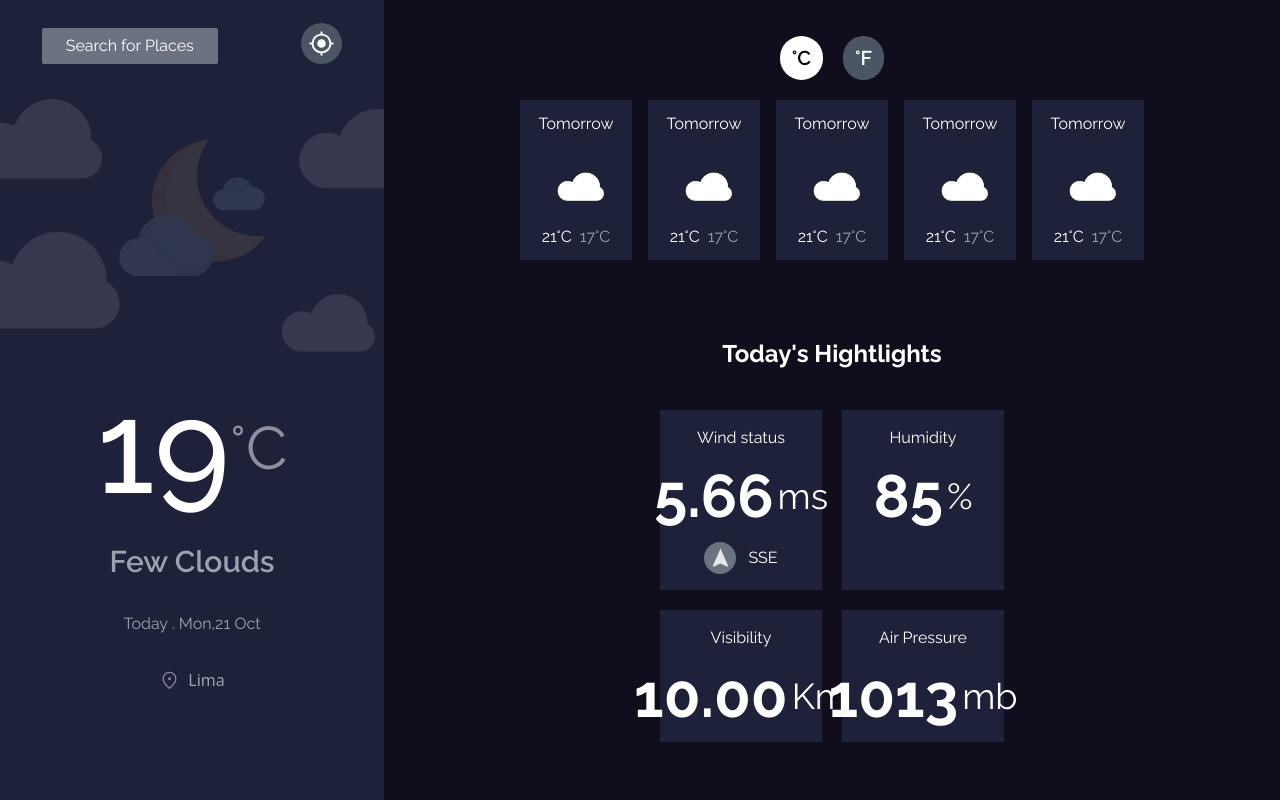
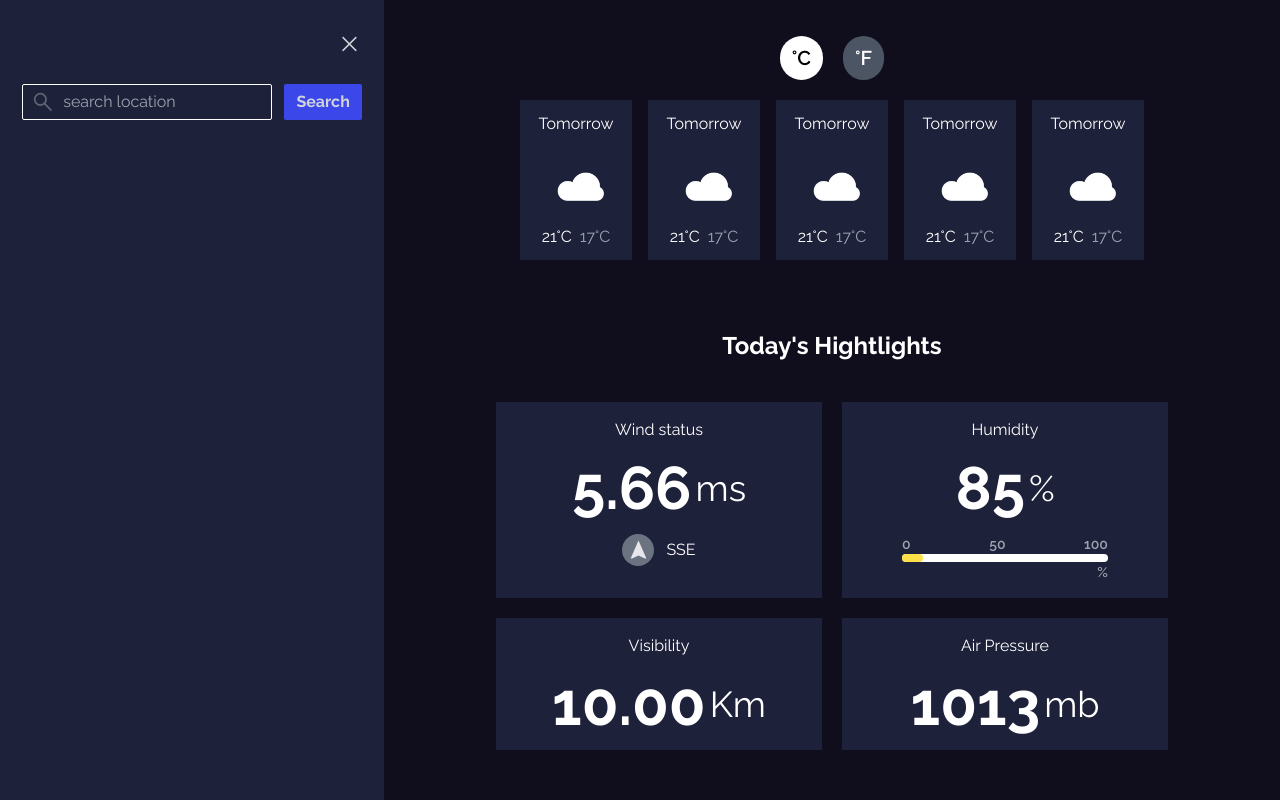
Before and after one commit to JcReyes29/weather-app, a Next.js app: page / in a window 1280 px wide. Built offline with nearby package versions, Linux system fonts and the light colour scheme.

Commit message:
Search-Aside and design-humidity

```diff
--- a/app/page.js
+++ b/app/page.js
@@ -3,7 +3,7 @@ export default function Home() {
     <>
       <div className="fondo flex flex-col md:flex-row w-screen">
 
-        <aside className="fondo w-screen h-screen min-w-80 md:w-[30%]">
+        <aside className="relative fondo w-screen h-screen min-w-80 md:w-[30%]">
           <div className="flex items-end w-full h-16 justify-around text-white">
             <button className="rounded-sm bg-gray-500 h-9 w-44">Search for Places</button>
             <div className="bg-gray-600 rounded-full p-2 cursor-pointer">
@@ -33,6 +33,22 @@ export default function Home() {
           </div>
 
         </aside>
+        <nav className="absolute fondo w-screen h-screen min-w-80 md:w-[30%]">
+          <div className=" flex flex-col p-4 text-gray-300 gap-5">
+            <div className="flex w-full justify-end px-2 text-5xl font-extralight cursor-pointer hover:text-white">&times;</div>
+            <div className="flex justify-around">
+              <div className="flex search border rounded-sm border-white md:w-[180px] xl:w-[250px] hover:border-2">
+                <img className="mx-2" width={24} src="/images/search.svg" alt="" />
+                <input type="text" className="w-full bg-transparent outline-none" placeholder="search location" />
+              </div>
+              <button className="rounded-sm px-3 py-1.5 font-bold bg-[#3c47e9] hover:bg-[#3c48e9a1]">
+                Search
+              </button>
+            </div>
+
+          </div>
+
+        </nav>
 
         <section className="bg-[#100e1d] w-full flex flex-col items-center md:w-[70%]">
 
@@ -94,10 +110,10 @@ export default function Home() {
               </li>
             </ul>
           </div>
-          <menu className=" bg-[#100e1d] w-full md:w-full md:m-auto px-5 md:flex md:flex-col md:items-center md:justify-center max-w-sm mt-12 gap-5 text-white">
+          <menu className=" bg-[#100e1d] w-full md:w-full md:m-auto px-5 md:flex md:flex-col md:items-center md:justify-center max-w-sm mt-12 gap-5 text-white md:max-w-none">
             <h2 className="text-2xl font-bold my-5">Today&apos;s Hightlights</h2>
-            <div className="flex md:gap-5 md:grid md:grid-cols-2 md:w-full">
-              <div className="p-4 cuadro flex flex-col items-center gap-4 bg-[#1e213a] ">
+            <div className="flex flex-col gap-4 md:grid md:gap-5 md:grid-cols-2 md:w-full md:max-w-2xl">
+              <div className="p-4 cuadro flex flex-col items-center gap-4 bg-[#1e213a]">
                 <h2>Wind status</h2>
                 <div className="flex gap-1 items-center">
                   <h3 className="text-6xl font-bold">5.66</h3>
@@ -117,8 +133,19 @@ export default function Home() {
                   <h3 className="text-6xl font-bold">85</h3>
                   <h4 className="text-4xl">%</h4>
                 </div>
-                {/* FALTA DISEÑO DE TERMOMETRO */}
+                <div className="w-[70%] text-gray-400 font-semibold text-sm">
+                  <div className="flex justify-between ">
+                    <p>0</p>
+                    <p>50</p>
+                    <p>100</p>
+                  </div>
+                  <div className="h-2 mx-auto rounded-md bg-white">
+                    <div className="bg-yellow-300 h-full rounded-md" style={{ width: `${10}%` }} ></div>
+                  </div>
+                  <p className="flex justify-end">%</p>
+                </div>
               </div>
+
               <div className="p-4 cuadro flex flex-col items-center gap-4 bg-[#1e213a]">
                 <h2>Visibility</h2>
                 <div className="flex gap-1 items-center">
@@ -137,7 +164,6 @@ export default function Home() {
               </div>
             </div>
 
-
           </menu>
         </section>
 
```
